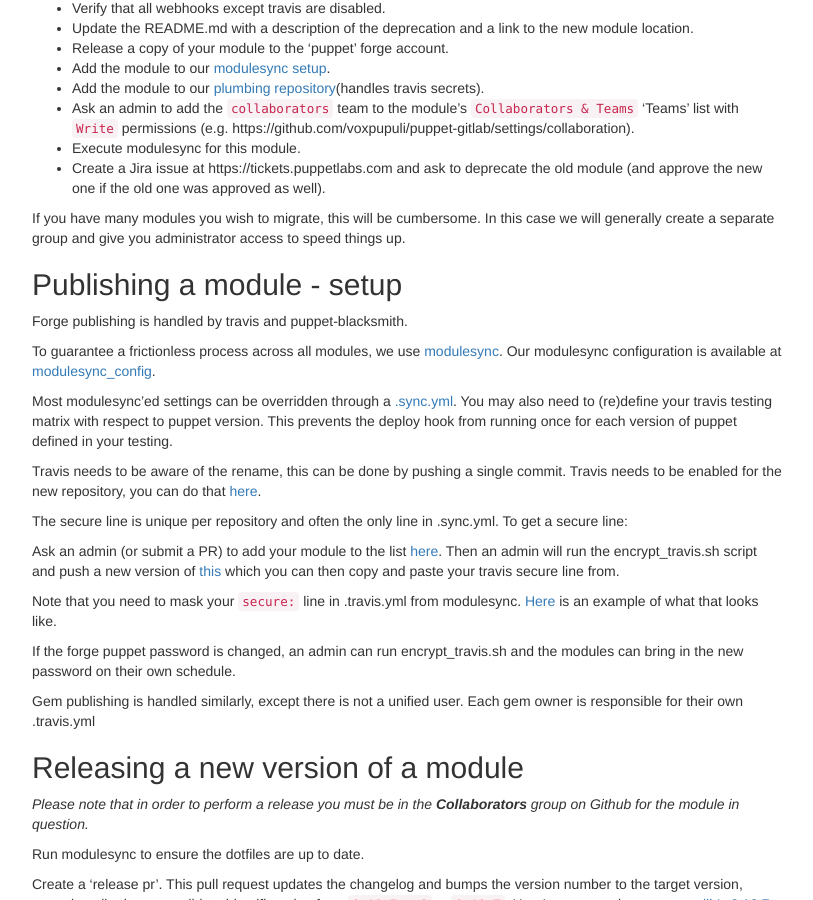
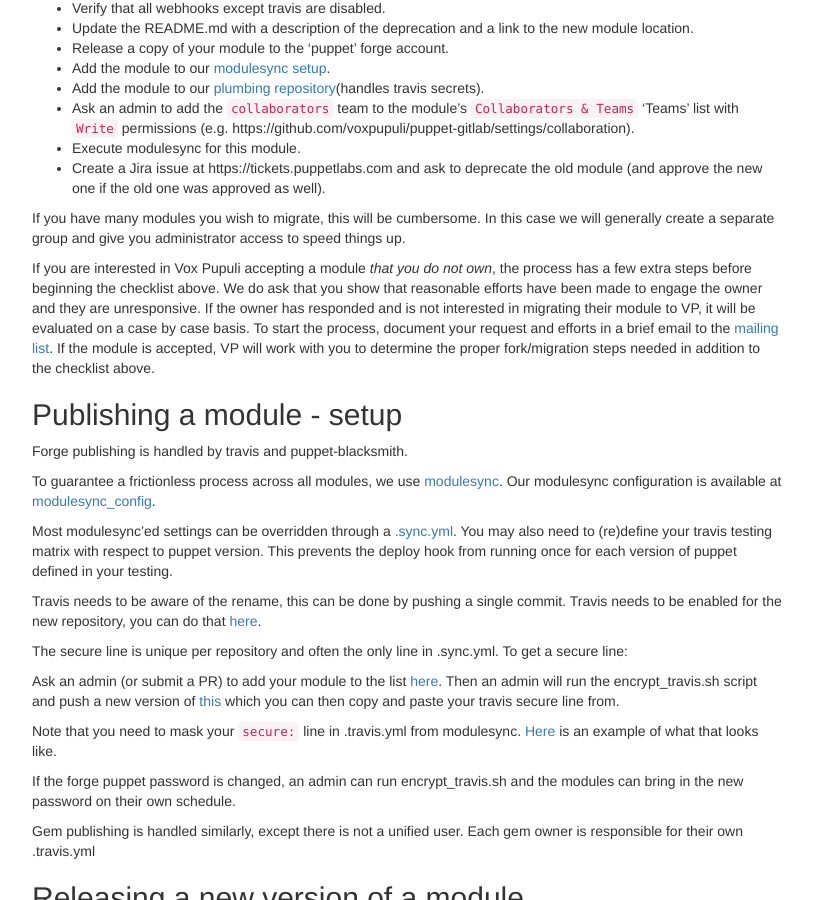
Before and after one commit to voxpupuli/voxpupuli.github.io, a Jekyll site: the page built from docs/index.md, in a window 1280 px wide and 900 px high, scrolled down 932 px. Shown: the whole window, without its empty margins (233-1046 px from the left). Built offline with Jekyll 4.4.1, drawn with Linux system fonts in a browser that asks for light colours; nearby versions of some CDN libraries.

Commit message:
Document migration of unmaintained modules

```diff
--- a/docs/index.md
+++ b/docs/index.md
@@ -56,6 +56,12 @@
 If you have many modules you wish to migrate, this will be cumbersome.
 In this case we will generally create a separate group and give you
 administrator access to speed things up.
+
+If you are interested in Vox Pupuli accepting a module *that you do not own*, the process has a few extra steps before beginning the checklist above.
+We do ask that you show that reasonable efforts have been made to engage the owner and they are unresponsive.
+If the owner has responded and is not interested in migrating their module to VP, it will be evaluated on a case by case basis.
+To start the process, document your request and efforts in a brief email to the [mailing list](https://groups.io/g/voxpupuli/).
+If the module is accepted, VP will work with you to determine the proper fork/migration steps needed in addition to the checklist above.
 
 ##  Publishing a module - setup
 Forge publishing is handled by travis and puppet-blacksmith.
```
